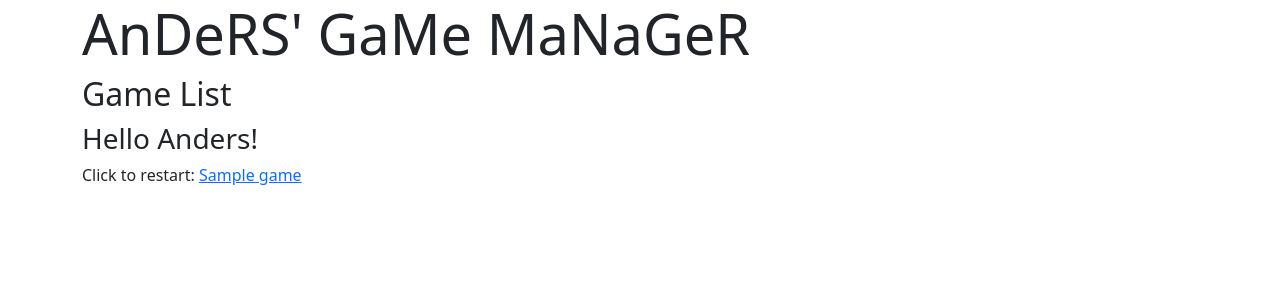
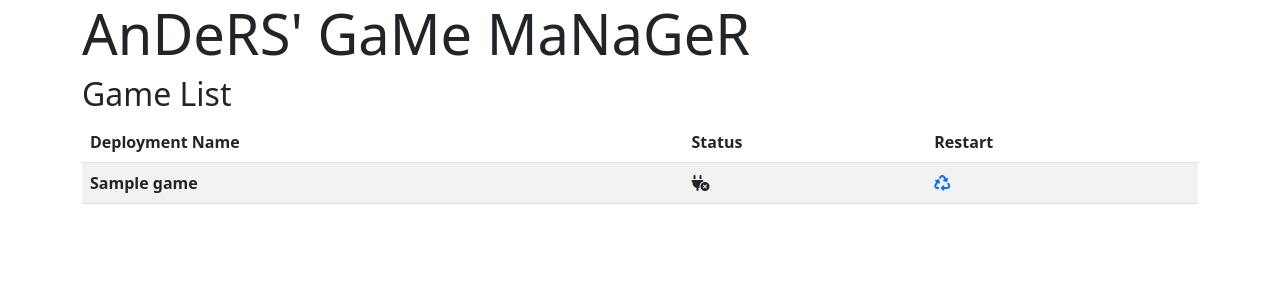
Before and after one commit to chrisjohnson00/k8s-game-manager, a Python web app: template game-manager/templates/app/list.html in a window 1280 px wide. Shown: the top 300 px of the page. Run offline with Jinja, Linux system fonts and the light colour scheme; the template is opened without the code that fills it: most values are stand-ins (such as "Sample title", 1, 10 or a date in 2020); lists and menus that the app fills with data are empty; some libraries are stand-ins or nearby versions.

Commit message:
feat: adding some style

```diff
--- a/game-manager/templates/app/list.html
+++ b/game-manager/templates/app/list.html
@@ -5,8 +5,24 @@
 {% endblock %}
 
 {% block content %}
-<h3>Hello Anders!</h3>
-{% for game in games %}
-<p>Click to restart: <a href="restart">{{ game.name }}</a></p>
-{% endfor %}
+<table class="table table-striped">
+    <thead>
+    <tr>
+        <th scope="col">Deployment Name</th>
+        <th scope="col">Status</th>
+        <th scope="col">Restart</th>
+    </tr>
+    </thead>
+    <tbody>
+    {% for game in games %}
+    <tr>
+        <th scope="row">{{ game.name }}</th>
+        <td>{% if game.replicas > 0 %}<i class="fa-solid fa-plug-circle-check" title="Running"></i>{% else %}<i
+                class="fa-solid fa-plug-circle-xmark" title="Stopped"></i>{%endif%}
+        </td>
+        <td><a href="restart"><i class="fa-solid fa-recycle"></i></a></td>
+    </tr>
+    {% endfor %}
+    </tbody>
+</table>
 {% endblock %}
--- a/game-manager/templates/base.html
+++ b/game-manager/templates/base.html
@@ -5,6 +5,7 @@
     <meta name="viewport" content="width=device-width, initial-scale=1">
     <link href="https://cdn.jsdelivr.net/npm/bootstrap@5.2.2/dist/css/bootstrap.min.css" rel="stylesheet"
           integrity="sha384-Zenh87qX5JnK2Jl0vWa8Ck2rdkQ2Bzep5IDxbcnCeuOxjzrPF/et3URy9Bv1WTRi" crossorigin="anonymous">
+    <script src="https://kit.fontawesome.com/9a1ca87a55.js" crossorigin="anonymous"></script>
     {% block head %}{% endblock %}
 </head>
 <body>
```
Also changed, not shown: game-manager/application.py (+26 -5 lines), README.md.
